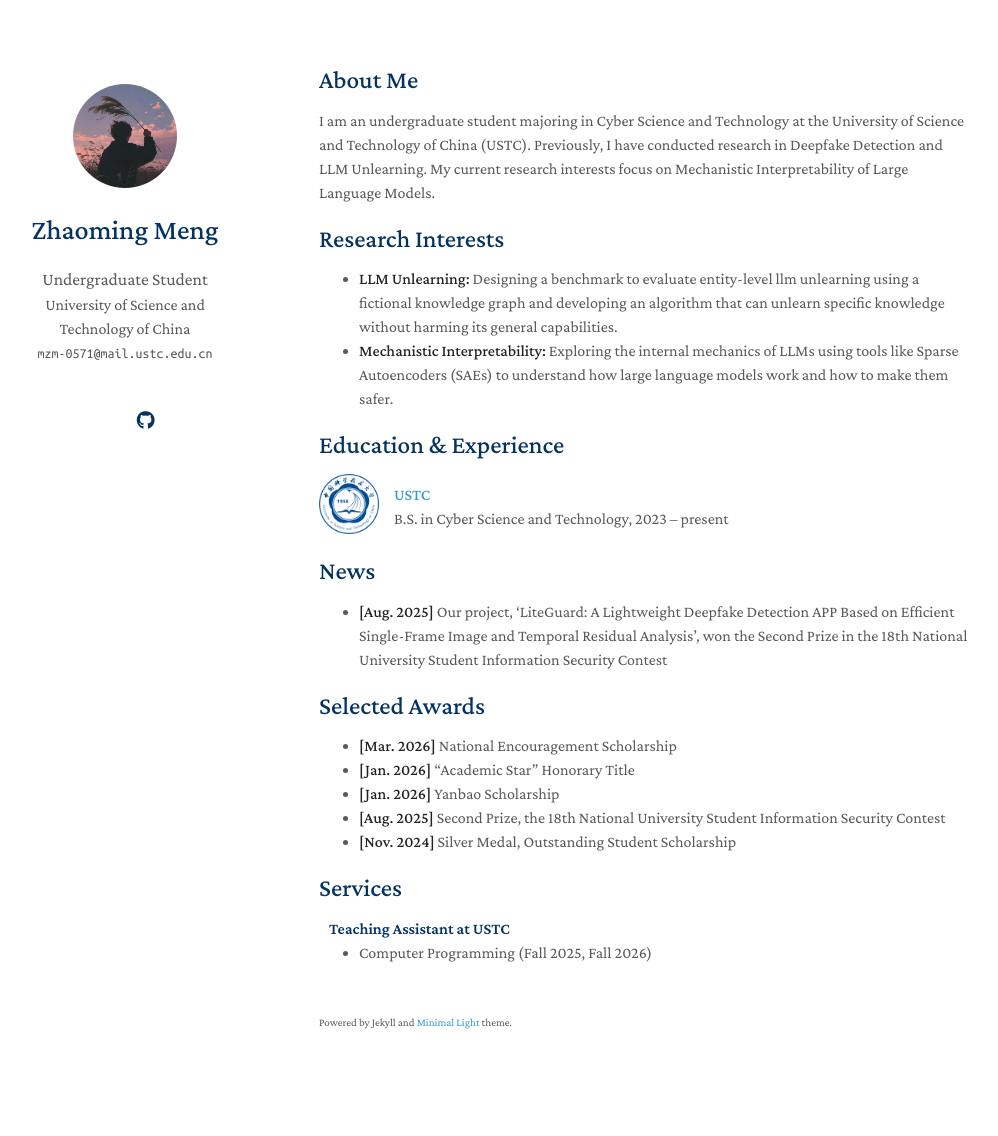
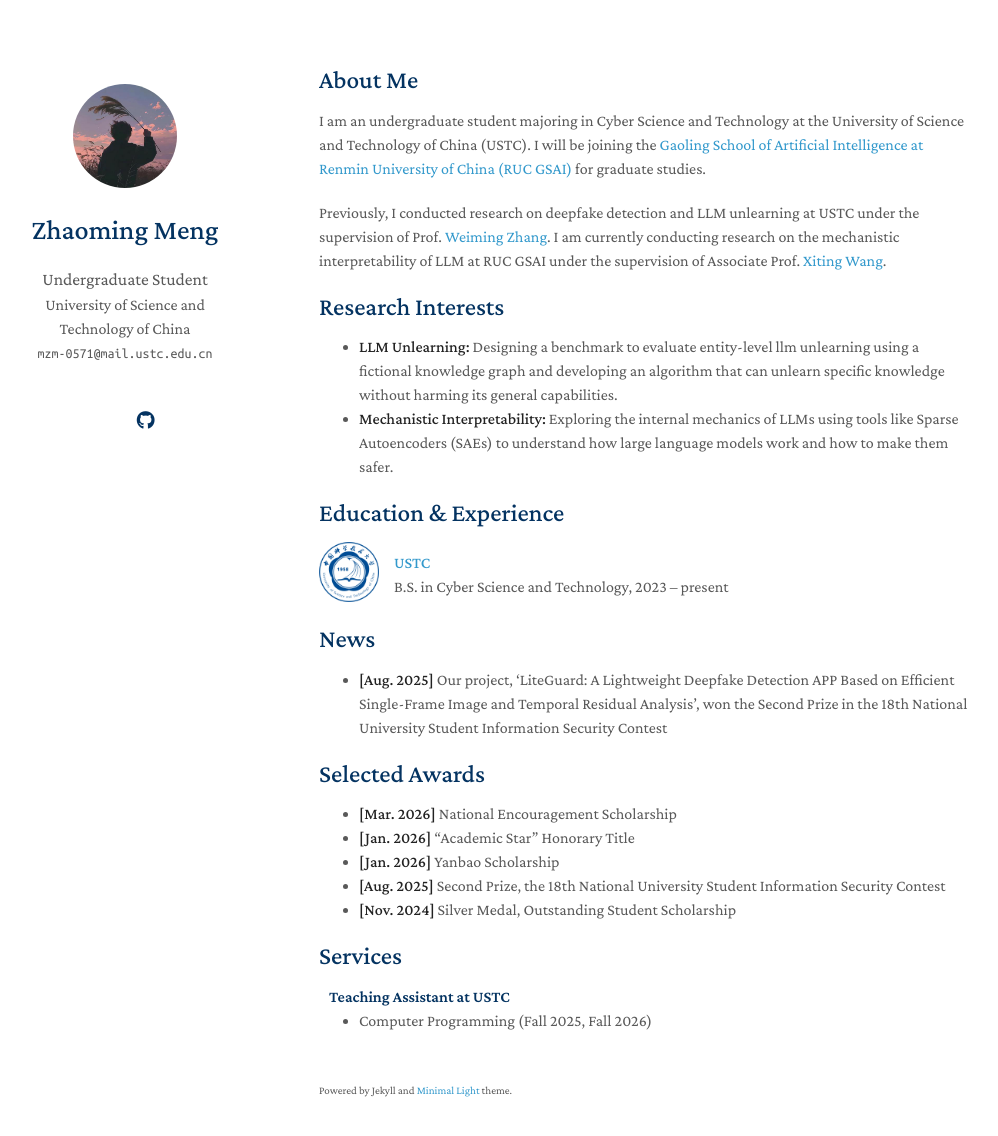
Before and after one commit to Troymzm/Troymzm.github.io, a Jekyll site: the page built from index.md, in a window 1280 px wide and 1171 px high. Shown: the top 1136 px of the window, without its empty margins (151-1149 px from the left). Built offline with Jekyll 4.4.1, drawn with Linux system fonts in a browser that asks for light colours; a style sheet for code colours, icons or effects is not loaded; our own code applies the rules of GitHub Pages for plain Markdown files.

Commit message:
Update bio with RUC graduate studies and research advisors

```diff
--- a/index.md
+++ b/index.md
@@ -4,7 +4,9 @@ layout: homepage
 
 ## About Me
 
-I am an undergraduate student majoring in Cyber Science and Technology at the University of Science and Technology of China (USTC). Previously, I have conducted research in Deepfake Detection and LLM Unlearning. My current research interests focus on Mechanistic Interpretability of Large Language Models.
+I am an undergraduate student majoring in Cyber Science and Technology at the University of Science and Technology of China (USTC). I will be joining the [Gaoling School of Artificial Intelligence at Renmin University of China (RUC GSAI)](https://ai.ruc.edu.cn/) for graduate studies.
+
+Previously, I conducted research on deepfake detection and LLM unlearning at USTC under the supervision of Prof. [Weiming Zhang](http://staff.ustc.edu.cn/~zhangwm/). I am currently conducting research on the mechanistic interpretability of LLM at RUC GSAI under the supervision of Associate Prof. [Xiting Wang](https://gsai.ruc.edu.cn/english/wangxt).
 
 ## Research Interests
 
```
